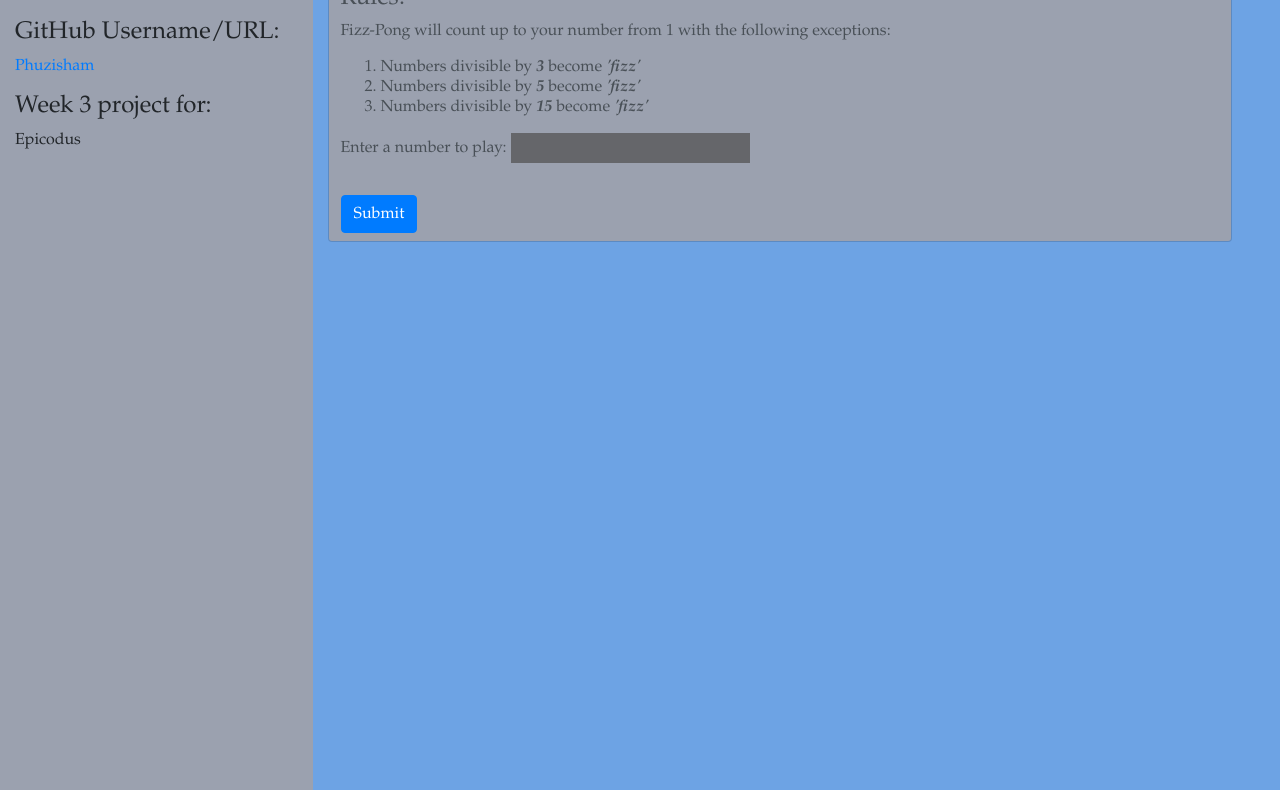
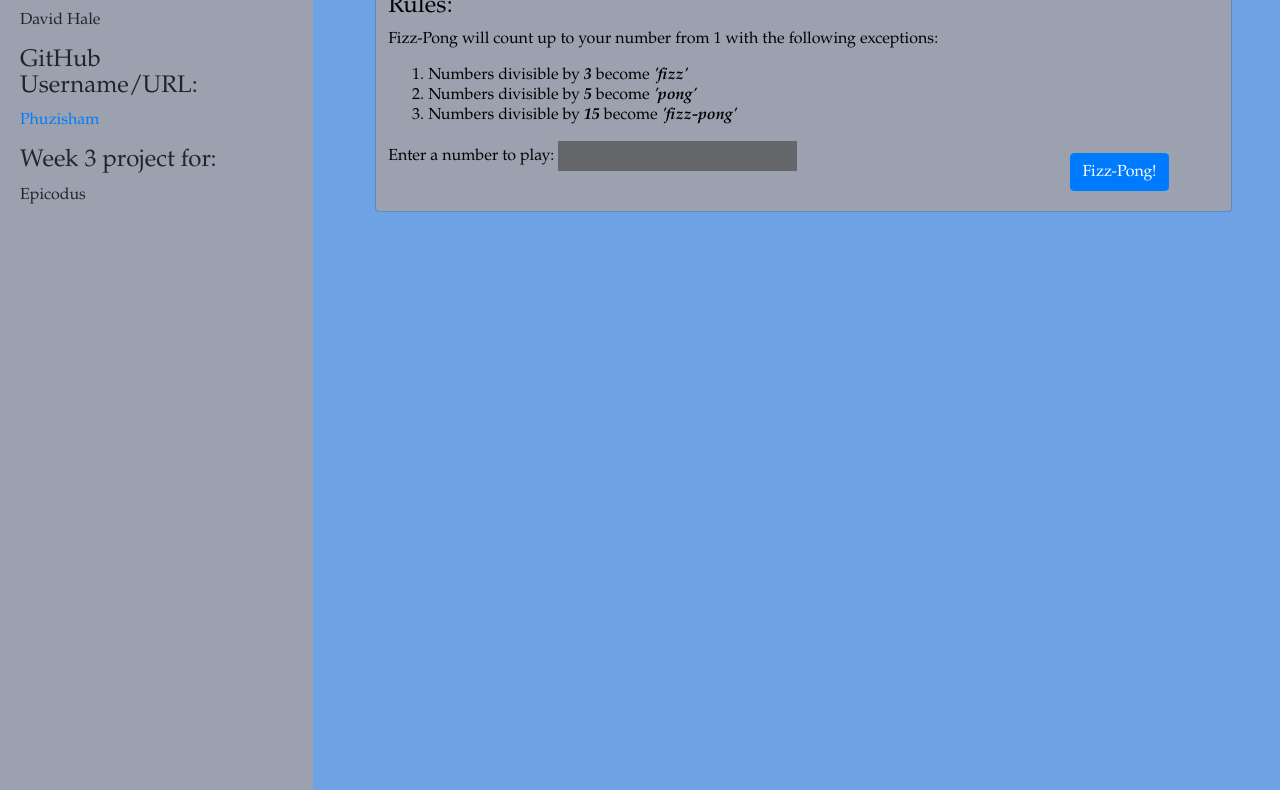
Before and after one commit to phuzisham/fizz-pong-gulp, a plain HTML site: page index.html in a window 1280 px wide. Shown: the part 226-1016 px from the top of the page. Drawn offline with Linux system fonts and the light colour scheme.

Commit message:
add more styling

```diff
--- a/css/styles.css
+++ b/css/styles.css
@@ -9,15 +9,17 @@ body {
 
 .jumbotron h1 {
   color: #6DA3E4;
-  font-size: 5vw;
+  font-size: 80px;
   margin-left: 200px;
   margin-top: -40px;
   margin-bottom: -40px;
 }
 
 #fizzForm {
+  margin: 0 auto;
+  color: #000;
   background-color: #9BA1AF;
-  width: 95%;
+  width: 90%;
 }
 
 #fizzForm input {
@@ -28,12 +30,28 @@ body {
   padding: 5px;
 }
 
-#list {
+#fizzForm button {
   float: right;
+  margin-top: -50px;
+  margin-right: 50px;
+}
+
+#resultList {
+  margin-top: 10px;
+  margin-left: 40px;
+}
+
+#resultList ul {
+  font-size: 20px;
+  font-weight: bold;
 }
 
 #sideBar {
   background-color: #9BA1AF;
-  height: 100vw;
+  height: 300vw;
   margin-top: -32px;
 }
+
+#about {
+  padding: 20px;
+}
--- a/index.html
+++ b/index.html
@@ -14,7 +14,7 @@
     </div>
     <div class='row'>
       <div id='sideBar' class='col-sm-3'>
-        <div class="container">
+        <div id='about' class="container">
           <h2>About Fizz-Pong</h2>
           <h4>Created By:</h4>
           <p>David Hale</p>
@@ -31,14 +31,14 @@
           <p>Fizz-Pong will count up to your number from 1 with the following exceptions:</p>
           <ol>
             <li>Numbers divisible by <strong><em>3</em></strong> become <strong><em>'fizz'</em></strong></li>
-            <li>Numbers divisible by <strong><em>5</em></strong> become <strong><em>'fizz'</em></strong></li>
-            <li>Numbers divisible by <strong><em>15</em></strong> become <strong><em>'fizz'</em></strong></li>
+            <li>Numbers divisible by <strong><em>5</em></strong> become <strong><em>'pong'</em></strong></li>
+            <li>Numbers divisible by <strong><em>15</em></strong> become <strong><em>'fizz-pong'</em></strong></li>
           </ol>
           <div class='form-group'>
             <label for='userInput'>Enter a number to play: <label>
             <input name='userInput' type='number' id='userInput'>
           </div>
-          <button type='submit' class='btn btn-primary'>Submit</button>
+          <button type='submit' class='btn btn-primary'>Fizz-Pong!</button>
         </form>
         <div id='resultList'>
           <ul>
```
